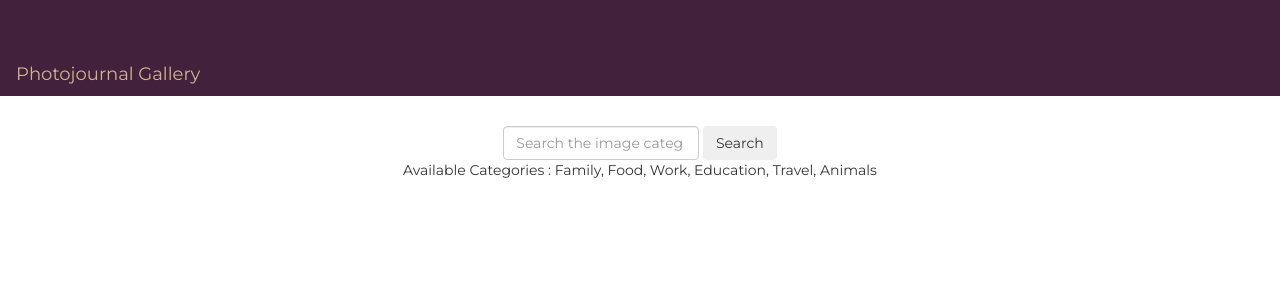
After one commit to IanKoech/Personal-Gallery, a Django app: template mygallery/templates/home.html in a window 1280 px wide; the page is wider, and only the part inside the window is pictured. The commit adds this page. Shown: the top 300 px of that part. Run offline with Django 3.2, Linux system fonts and the light colour scheme; the template is opened without the code that fills it, so the values that code supplies are empty; some libraries are stand-ins or nearby versions.

Commit message:
Made styling changes

```diff
--- a/gallery/urls.py
+++ b/gallery/urls.py
@@ -15,8 +15,10 @@ Including another URLconf
 """
 from django.conf.urls import url, include
 from django.contrib import admin
+from mygallery import views
 
 urlpatterns = [
     url(r'^admin/', admin.site.urls),
+    url('^$', views.gallery, name = 'gallery'),
     url(r'',include('mygallery.urls'))
 ]
--- a/mygallery/static/css/gallery.css
+++ b/mygallery/static/css/gallery.css
@@ -2,26 +2,23 @@ html{
     font-family: "Montserrat";
 }
 body{
-    overflow-x: hidden;
+    text-align: center;
 }
 .message{
     margin:2%;
 }
 .images{
     text-align: center;
-    padding: 0;
-    display: grid;
-    grid-template-columns: auto auto auto;
+    padding: 42px;
+    display: flexbox;
+
     width: 100%;
-    margin: 0;
-    margin-left: 3%;
+    margin-left: 10%;
 }
 .image{
     width: 300px;
-    margin: 5%;
-    padding: 2%;
-    border: 1px solid black;
-    border-radius: 24px;
+
+
 }
 
 .photo{
--- a/mygallery/templates/base.html
+++ b/mygallery/templates/base.html
@@ -6,11 +6,11 @@
         {% block styles %}
 
             {% bootstrap_css %}
-
+            <link rel="stylesheet" href="https://fonts.googleapis.com/css?family=Montserrat">
         {% endblock %}
     </head>
 
-    <body>
+    <body style="font-family: 'Montserrat';text-align: center; background-color: ;">
         {%block nav%}
             {% include "navbar.html" %}
         {% endblock%}
@@ -19,6 +19,9 @@
             <script src="https://ajax.googleapis.com/ajax/libs/jquery/3.2.1/jquery.min.js"></script>
             {% bootstrap_javascript %}
         {% endblock %}
+
+        {% block content %}
+        {% endblock %}
     </body>
 
 
--- /dev/null
+++ b/mygallery/templates/home.html
@@ -0,0 +1,34 @@
+{%extends 'base.html'%}
+
+{% block content %}
+{% block styles %}
+    {{block.super}}
+    <link rel="stylesheet" href="../static/css/gallery.css">
+{% endblock %}
+<div>
+    <p>Available Categories : Family, Food, Work, Education, Travel, Animals</p>
+
+</div>
+<div class="category">
+
+    <div class="images">
+
+        {%for image in images%}
+       <div class= "border">
+            <div class="image ">
+                <a href="/image/{{image.id}}">
+                    <div class="img">
+
+                        <img class="photo" src="{{image.image_url.url}}" alt="image">
+                        <p>{{image.name}}</p>
+                        <p>Taken on <em>{{image.date}}</em> at <em>{{image.location.city}},{{image.location.country}}</em>
+                        </p>
+                    </div>
+                </a>
+            </div>
+       </div>
+
+        {%endfor%}
+    </div>
+</div>
+{% endblock %}
--- a/mygallery/templates/navbar.html
+++ b/mygallery/templates/navbar.html
@@ -1,18 +1,17 @@
+<div class='jumbotron' style="background-color: rgb(66, 33, 61); font-size:large;height: 2px">
   <nav class="navbar navbar-expand-lg navbar-light bg-light">
-    <div class="jumbotron">
-        <div class="navbar-header" style="text-align: center;">
-            <a class="navbar-brand" href="{%url 'gallery'%}">My Gallery</a>
-        </div>
+    <a class="navbar-brand" href="{%url 'gallery'%}" style="text-align: center; font-size: large; color: tan; ">Photojournal Gallery</a>
+  </nav>
 </div>
 
-
+<nav>
   <div class="collapse navbar-collapse" id="navbarSupportedContent">
     <ul class="navbar-nav mr-auto">
 
 
     </ul>
     <form class="form-inline my-2 my-lg-0"role="search" action="{% url 'search_results'%}">
-        <input class="form-control mr-sm-2" type="search" name="category" placeholder="Search" aria-label="Search" >
+      <input class="form-control mr-sm-2" type="search" name="category" placeholder="Search the image category" aria-label="Search" >
       <button class="btn btn-outline-success my-2 my-sm-0" type="submit">Search</button>
     </form>
   </div>
--- a/mygallery/views.py
+++ b/mygallery/views.py
@@ -1,5 +1,5 @@
-from django.shortcuts import render
-from django.http import HttpResponse, Http404
+from django.shortcuts import render, redirect
+from django.http import HttpResponse, Http404, HttpRequest
 from .models import Image, Category, Location
 import pyperclip
 
@@ -7,7 +7,7 @@ import pyperclip
 def gallery(request):
     images = Image.objects.all()
     title = 'My gallery'
-    return render(request, 'mygallery.html', {"images":images, "title":title})
+    return render(request, 'home.html', {"images":images, "title":title})
 
 def categories(request):
     categories = Category.objects.all()
```
Also changed, not shown: mygallery/templates/mygallery.html (deleted, +0 -29 lines). Lines whose indentation alone changed are shown as unchanged.
